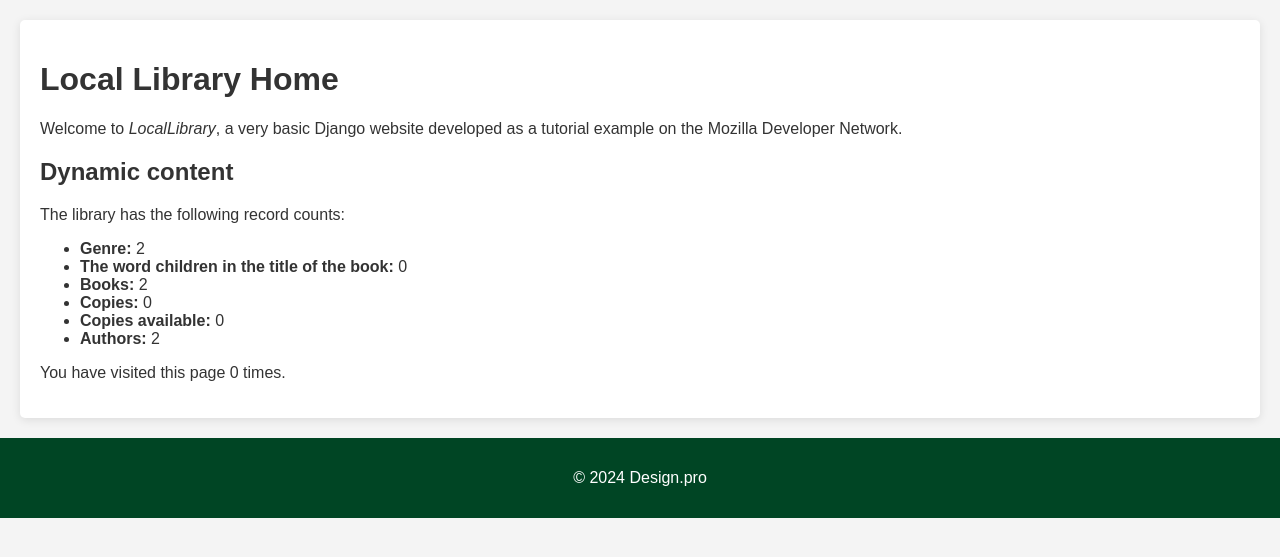
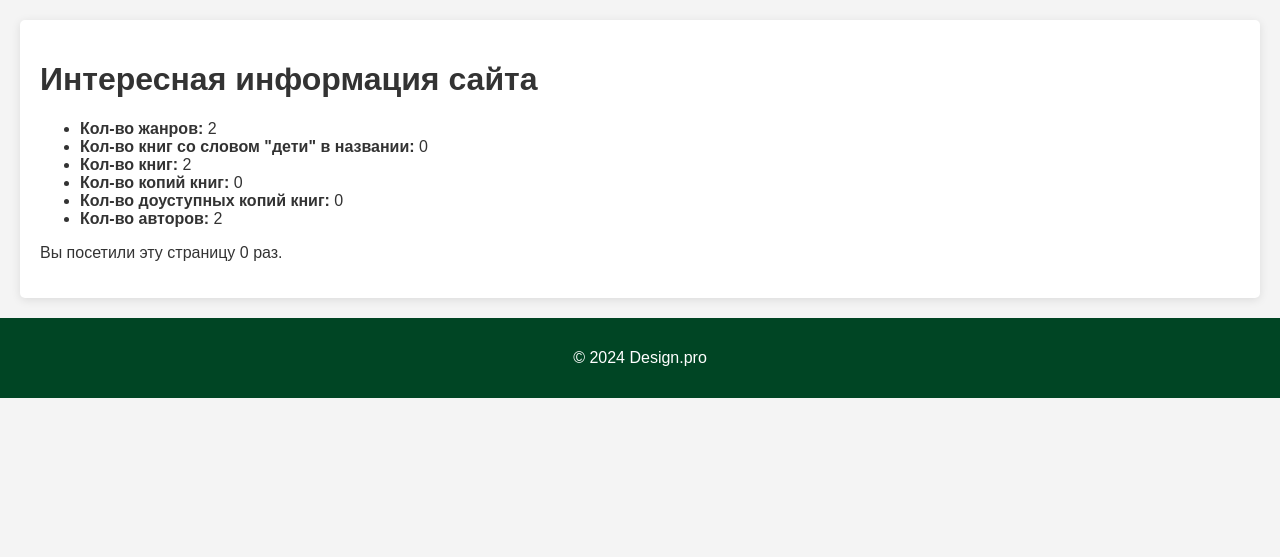
Before and after one commit to AR13987/Electronic_library, a Django app: page /EA/ in a window 1280 px wide. Shown: the part 144-701 px from the top of the page. Run offline with Django 5.2, Linux system fonts and the light colour scheme; data comes from the database, SQL or seed files in the repository; both versions use the stored data as it was after the commit; data that the repository does not hold is empty.

Commit message:
add small changes

```diff
--- a/EP/EA/templates/author_detail.html
+++ b/EP/EA/templates/author_detail.html
@@ -1,5 +1,5 @@
 {% extends "base.html" %}
-{% block title %}<title>Local Library</title>{% endblock %}
+{% block title %}<title>Подробная информация о авторе</title>{% endblock %}
 {% block content %}
 <h1>{{ author.first_name }} {{ author.last_name }}</h1>
 <p><strong>Дата рождения:</strong> {{ author.date_of_birth }}</p>
--- a/EP/EA/templates/book_detail.html
+++ b/EP/EA/templates/book_detail.html
@@ -1,5 +1,5 @@
 {% extends "base.html" %}
-{% block title %}<title>Local Library</title>{% endblock %}
+{% block title %}<title>Подробная информация о книге</title>{% endblock %}
 {% block content %}
 <h1>{{ book.title }}</h1>
 {% if book.cover_image %}
--- a/EP/EA/templates/index.html
+++ b/EP/EA/templates/index.html
@@ -1,24 +1,19 @@
 {% extends "base.html" %}
 
-{% block title %}<title>Local Library</title>{% endblock %}
+{% block title %}<title>Главная страница</title>{% endblock %}
 {% block content %}
-<h1>Local Library Home</h1>
+<h1>Интересная информация сайта</h1>
 
-  <p>Welcome to <em>LocalLibrary</em>, a very basic Django website developed as a tutorial example on the Mozilla Developer Network.</p>
-
-<h2>Dynamic content</h2>
-
-  <p>The library has the following record counts:</p>
   <ul>
-    <li><strong>Genre:</strong> {{ num_genres }}</li>
-    <li><strong>The word children in the title of the book:</strong> {{ num_books_word }}</li>
-    <li><strong>Books:</strong> {{ num_books }}</li>
-    <li><strong>Copies:</strong> {{ num_instances }}</li>
-    <li><strong>Copies available:</strong> {{ num_instances_available }}</li>
-    <li><strong>Authors:</strong> {{ num_authors }}</li>
+    <li><strong>Кол-во жанров:</strong> {{ num_genres }}</li>
+    <li><strong>Кол-во книг со словом "дети" в названии:</strong> {{ num_books_word }}</li>
+    <li><strong>Кол-во книг:</strong> {{ num_books }}</li>
+    <li><strong>Кол-во копий книг:</strong> {{ num_instances }}</li>
+    <li><strong>Кол-во доуступных копий книг:</strong> {{ num_instances_available }}</li>
+    <li><strong>Кол-во авторов:</strong> {{ num_authors }}</li>
   </ul>
 
 <p>
-  You have visited this page {{ num_visits }}{% if num_visits == 1 %} time{% else %} times{% endif %}.
+  Вы посетили эту страницу {{ num_visits }}{% if num_visits == 1 %} time{% else %} раз{% endif %}.
 </p>
 {% endblock %}
--- a/EP/EA/templates/search.html
+++ b/EP/EA/templates/search.html
@@ -1,5 +1,5 @@
 {% extends "base.html" %}
-{% block title %}<title>Local Library</title>{% endblock %}
+{% block title %}<title>Страница поиска</title>{% endblock %}
 {% block content %}
 <h1>Результаты поиска</h1>
 <form method="get" action="{% url 'EA:search' %}">
--- a/EP/EA/views.py
+++ b/EP/EA/views.py
@@ -1,13 +1,9 @@
-from django.shortcuts import render
-
-# Create your views here.
 from .models import Book, Author, BookInstance, Genre
 
+# Функция отображения для домашней страницы сайта.
 def index(request):
-    """
-    Функция отображения для домашней страницы сайта.
-    """
-    # Генерация "количеств" некоторых главных объектов
+
+    # Генерация "количеств" некоторых главных объектов:
     num_books=Book.objects.all().count()
     num_instances=BookInstance.objects.all().count()
     # Доступные книги (статус = 'a')
@@ -18,8 +14,7 @@ def index(request):
     num_visits = request.session.get('num_visits', 0)
     request.session['num_visits'] = num_visits + 1
 
-    # Отрисовка HTML-шаблона index.html с данными внутри
-    # переменной контекста context
+    # Отрисовка HTML-шаблона index.html с данными внутри переменной контекста context:
     return render(
         request,
         'index.html',
--- a/EP/EP/urls.py
+++ b/EP/EP/urls.py
@@ -1,19 +1,3 @@
-"""
-URL configuration for EP project.
-
-The `urlpatterns` list routes URLs to views. For more information please see:
-    https://docs.djangoproject.com/en/5.1/topics/http/urls/
-Examples:
-Function views
-    1. Add an import:  from my_app import views
-    2. Add a URL to urlpatterns:  path('', views.home, name='home')
-Class-based views
-    1. Add an import:  from other_app.views import Home
-    2. Add a URL to urlpatterns:  path('', Home.as_view(), name='home')
-Including another URLconf
-    1. Import the include() function: from django.urls import include, path
-    2. Add a URL to urlpatterns:  path('blog/', include('blog.urls'))
-"""
 from django.contrib import admin
 from django.urls import path
 
```
Also changed, not shown: EP/EA/admin.py (+4 -5 lines), EP/EA/models.py (+22 -38 lines), EP/EP/settings.py (+0 -29 lines), EP/db.sqlite3.
